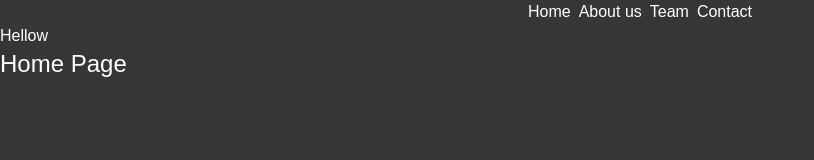
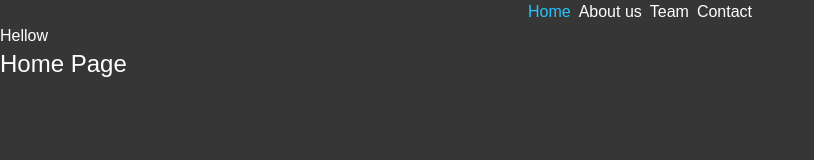
Before and after one commit to MersalHussin/Routing, a React (Vite) app: page / in a window 1280 px wide. Shown: the top 160 px of the page, without its empty margins (0-814 px from the left). Built offline with nearby package versions, Linux system fonts and the light colour scheme; the HTML template or start-up script is replaced by a standard one.

Commit message:
Active link

```diff
--- a/src/components/NavBar.tsx
+++ b/src/components/NavBar.tsx
@@ -1,13 +1,13 @@
-import { Link } from "react-router-dom";
+import { NavLink } from "react-router-dom";
 
 const NavBar = () => {
     return (
         <div>
             <ul className="flex items-center justify-center gap-2">
-                <li> <Link to="/">Home</Link></li>
-                <li> <Link to="about">About us</Link></li>
-                <li> <Link to="products">Team</Link></li>
-                <li> <Link to="Contact">Contact</Link></li>
+                <li> <NavLink to="/">Home</NavLink></li>
+                <li> <NavLink to="about">About us</NavLink></li>
+                <li> <NavLink to="products">Team</NavLink></li>
+                <li> <NavLink to="Contact">Contact</NavLink></li>
             </ul>
         </div>
     );
--- a/src/index.css
+++ b/src/index.css
@@ -11,3 +11,7 @@ body{
         color: white;
 
 }
+
+a.active{
+    color: rgb(39, 194, 255);
+}
--- a/src/routes/index.tsx
+++ b/src/routes/index.tsx
@@ -13,7 +13,7 @@ const router = createBrowserRouter(
 <>
 
       {/* Root Layout */}
-      {/* الـv,,j ]i */}
+      {/* الـRoot ده معناه اي حاجه بعد / هيتبق عليها الـ RootLayout */}
       <Route element={
         <>
           <RootLayout />
```
